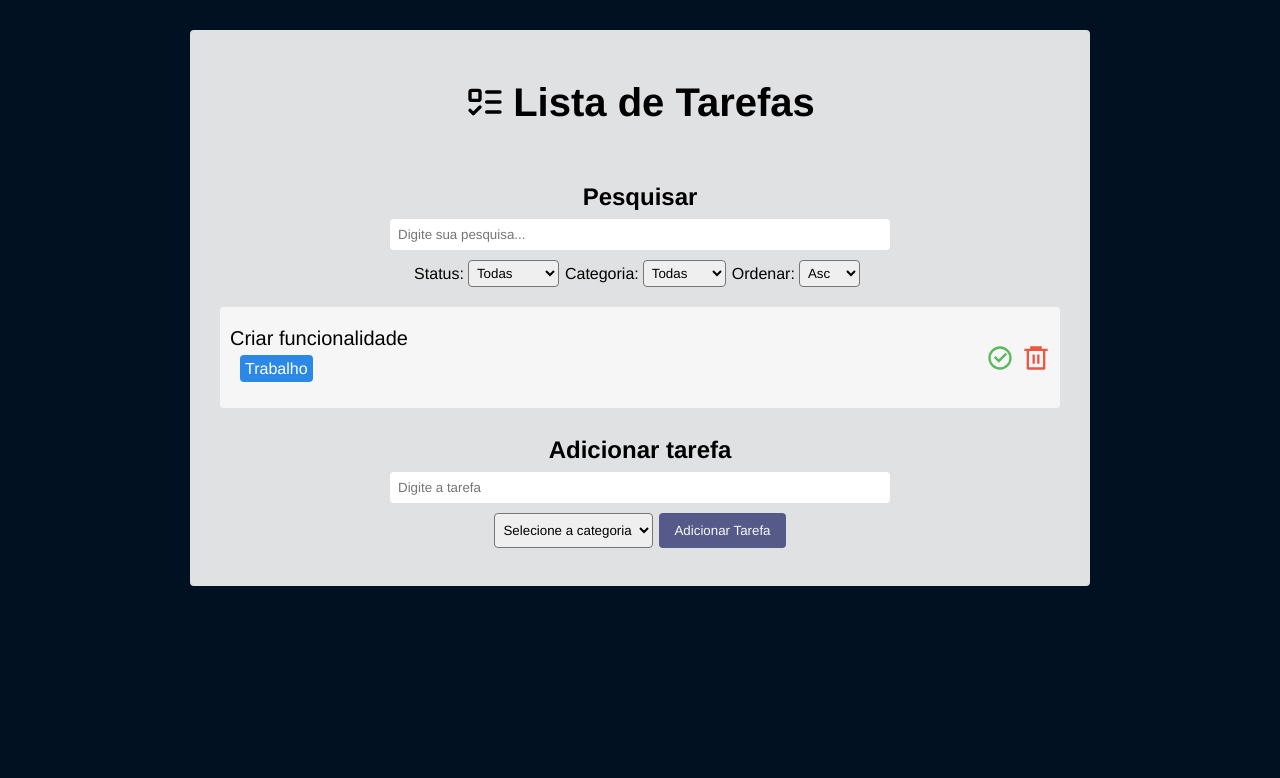
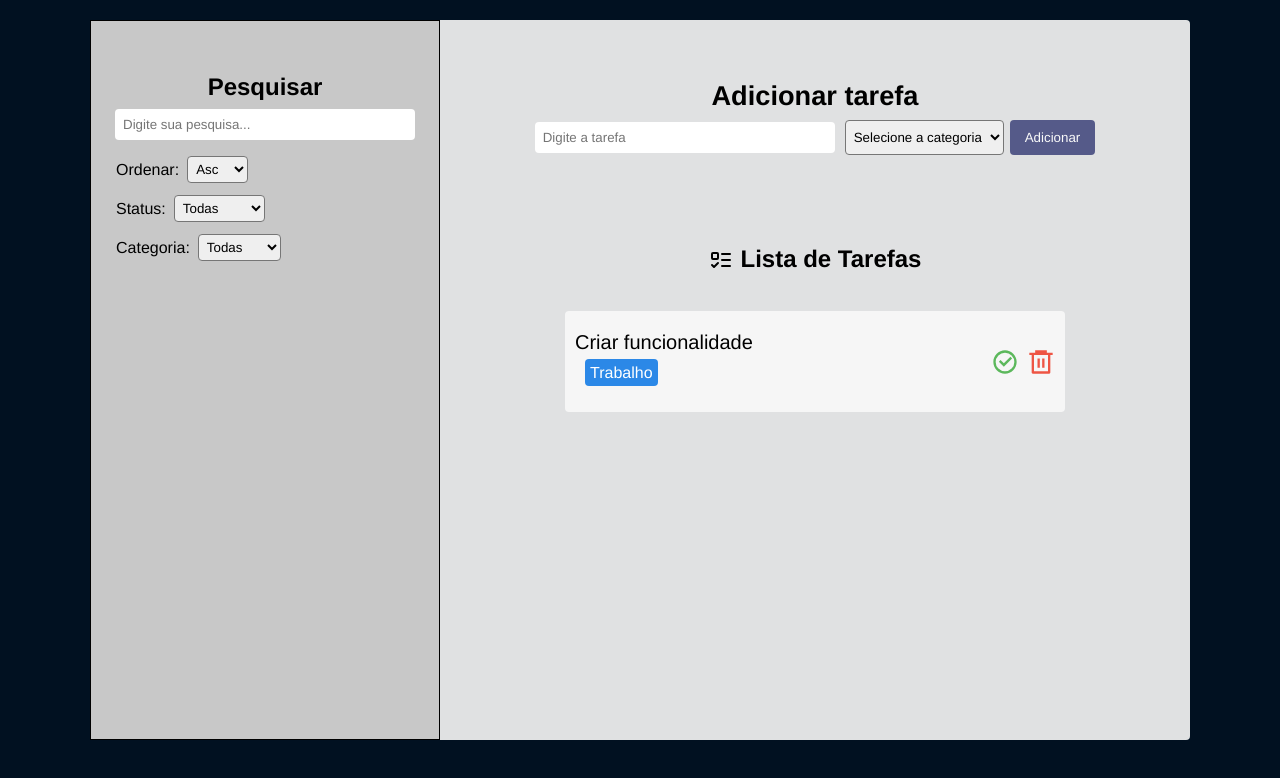
Before and after one commit to Brunoo-Lima/todo-list, a React (Vite) app: page / in a window 1280 px wide. Shown: the top 778 px of the page. Built offline with nearby package versions, Linux system fonts and the light colour scheme.

Commit message:
style: changing screen style

```diff
--- a/src/components/filter/Filter.jsx
+++ b/src/components/filter/Filter.jsx
@@ -1,6 +1,6 @@
 import { useContext } from 'react';
 import Select from '../form/Select';
-import { Container, Ordenation, Text } from './FilterStyle';
+import { Container, ContainerSelect, Ordenation, Text } from './FilterStyle';
 import { UserContext } from '../../UserContext';
 
 const Filter = () => {
@@ -9,6 +9,18 @@ const Filter = () => {
 
   return (
     <Container>
+      <Ordenation>
+        <Text>Ordenar: </Text>
+
+        <Select
+          options={[
+            { value: 'Asc', label: 'Asc' },
+            { value: 'Desc', label: 'Desc' },
+          ]}
+          onChange={(e) => setSort(e.target.value)}
+        />
+      </Ordenation>
+      <ContainerSelect>
         <Text>Status: </Text>
 
         <Select
@@ -20,7 +32,9 @@ const Filter = () => {
           value={filter}
           onChange={(e) => setFilter(e.target.value)}
         />
+      </ContainerSelect>
 
+      <ContainerSelect>
         <Text>Categoria:</Text>
         <Select
           options={[
@@ -32,18 +46,7 @@ const Filter = () => {
           value={filterCategory}
           onChange={(e) => setFilterCategory(e.target.value)}
         />
-
-      <Ordenation>
-        <Text>Ordenar: </Text>
-
-        <Select
-          options={[
-            { value: 'Asc', label: 'Asc' },
-            { value: 'Desc', label: 'Desc' },
-          ]}
-          onChange={(e) => setSort(e.target.value)}
-        />
-      </Ordenation>
+      </ContainerSelect>
     </Container>
   );
 };
--- a/src/components/filter/FilterStyle.jsx
+++ b/src/components/filter/FilterStyle.jsx
@@ -2,17 +2,23 @@ import styled from 'styled-components';
 
 export const Container = styled.div`
   display: flex;
-  justify-content: center;
+  flex-direction: column;
+  margin: 10px 13px;
+`;
+
+export const ContainerSelect = styled.div`
+  display: flex;
   align-items: center;
-  margin: 10px;
+  margin: 6px 0;
 `;
 
 export const Text = styled.p`
   font-size: 16px;
-  margin-right: 4px;
+  margin-right: 8px;
 `;
 
 export const Ordenation = styled.div`
   display: flex;
   align-items: center;
+  margin: 6px 0;
 `;
--- a/src/components/form/styles/InputStyles.jsx
+++ b/src/components/form/styles/InputStyles.jsx
@@ -2,7 +2,7 @@ import styled from 'styled-components';
 
 export const InputField = styled.input`
   padding: 8px;
-  width: 500px;
+  width: 300px;
   border-radius: 4px;
   border: none;
   outline-color: #2384e6f5;
--- /dev/null
+++ b/src/components/todolist/Sidebar.jsx
@@ -0,0 +1,14 @@
+import { Container } from './styles/SidebarStyle';
+import Search from '../search/Search';
+import Filter from '../filter/Filter';
+
+const Sidebar = () => {
+  return (
+    <Container>
+      <Search />
+      <Filter />
+    </Container>
+  );
+};
+
+export default Sidebar;
--- a/src/components/todolist/TaskForm.jsx
+++ b/src/components/todolist/TaskForm.jsx
@@ -51,7 +51,7 @@ const TaskForm = () => {
               onChange={(e) => setCategory(e.target.value)}
             />
 
-            <Button type="submit">Adicionar Tarefa</Button>
+            <Button type="submit">Adicionar</Button>
           </SubContent>
         </Content>
       </form>
--- a/src/components/todolist/TodoList.jsx
+++ b/src/components/todolist/TodoList.jsx
@@ -2,22 +2,29 @@ import { useContext } from 'react';
 import Task from './Task';
 import TaskForm from './TaskForm';
 import { LuListTodo } from 'react-icons/lu';
-import Search from '../search/Search';
-import Filter from '../filter/Filter';
 import {
   Container,
+  Content,
   Icon,
   IconTitle,
   TextNotTask,
   Title,
+  ContentTask,
+  Tasks,
 } from './styles/TodoListStyle';
 import { UserContext } from '../../UserContext';
+import Sidebar from './Sidebar';
 
 const TodoList = () => {
   const { sortedTasks } = useContext(UserContext);
 
   return (
     <Container>
+      <Sidebar />
+      <Content>
+        <TaskForm />
+
+        <ContentTask>
           <IconTitle>
             <Icon>
               <LuListTodo />
@@ -25,20 +32,19 @@ const TodoList = () => {
             <Title>Lista de Tarefas</Title>
           </IconTitle>
 
-      <Search />
-      <Filter />
-
+          <Tasks>
             {sortedTasks.length <= 0 ? (
               <TextNotTask>Não há tarefas.</TextNotTask>
             ) : (
-        <div>
+              <>
                 {sortedTasks.map((task) => (
                   <Task key={task.id} task={task} />
                 ))}
-        </div>
+              </>
             )}
-
-      <TaskForm />
+          </Tasks>
+        </ContentTask>
+      </Content>
     </Container>
   );
 };
--- /dev/null
+++ b/src/components/todolist/styles/SidebarStyle.jsx
@@ -0,0 +1,8 @@
+import styled from 'styled-components';
+
+export const Container = styled.div`
+  background-color: #c8c8c8;
+  border: 1px solid #000;
+  padding: 32px 12px;
+  height: 90vh;
+`;
--- a/src/components/todolist/styles/TaskFormStyle.jsx
+++ b/src/components/todolist/styles/TaskFormStyle.jsx
@@ -3,18 +3,16 @@ import styled from 'styled-components';
 export const Container = styled.div`
   display: flex;
   justify-content: center;
-  padding: 8px;
-  margin: 10px;
 `;
 
 export const Title = styled.h2`
   text-align: center;
+  font-size: 1.7rem;
   margin-bottom: 8px;
 `;
 
 export const Content = styled.div`
   display: flex;
-  flex-direction: column;
   align-items: center;
   gap: 10px;
 `;
--- a/src/components/todolist/styles/TaskStyle.jsx
+++ b/src/components/todolist/styles/TaskStyle.jsx
@@ -8,6 +8,7 @@ export const Tasks = styled.div`
   padding: 10px;
   margin: 10px 0;
   border-radius: 4px;
+  width: 500px;
 
   @media (max-width: 536px) {
     flex-direction: column;
--- a/src/components/todolist/styles/TodoListStyle.jsx
+++ b/src/components/todolist/styles/TodoListStyle.jsx
@@ -1,10 +1,22 @@
 import styled from 'styled-components';
 
 export const Container = styled.div`
+  display: grid;
+  grid-template-columns: 350px 1fr;
+  height: 90vh;
+`;
+
+export const Content = styled.div`
   display: flex;
+  align-items: center;
   flex-direction: column;
-  justify-content: center;
   margin: 0 auto;
+  padding: 60px 20px;
+`;
+
+export const ContentTask = styled.div`
+  margin-top: 60px;
+  margin-bottom: 40px;
 `;
 
 export const IconTitle = styled.div`
@@ -15,20 +27,16 @@ export const IconTitle = styled.div`
 `;
 
 export const Icon = styled.div`
-  font-size: 2.5rem;
-
-  @media (max-width: 536px) {
-    font-size: 1.8rem;
-  }
+  font-size: 1.5rem;
 `;
 
 export const Title = styled.h1`
-  font-size: 2.5rem;
+  font-size: 1.5rem;
   margin-left: 8px;
+`;
 
-  @media (max-width: 536px) {
-    font-size: 1.8rem;
-  }
+export const Tasks = styled.div`
+  /* position: absolute; */
 `;
 
 export const TextNotTask = styled.p`
--- a/src/styles/App.jsx
+++ b/src/styles/App.jsx
@@ -1,9 +1,8 @@
 import styled from 'styled-components';
 
 export const Aplication = styled.div`
-  max-width: 900px;
+  max-width: 1100px;
   margin: 0 auto;
-  padding: 20px 30px;
   background-color: #efefefef;
   border-radius: 4px;
 `;
--- a/src/styles/GlobalStyle.jsx
+++ b/src/styles/GlobalStyle.jsx
@@ -17,7 +17,7 @@ export const GlobalStyle = createGlobalStyle`
   }
 
   body {
-    padding: 30px;
+    padding: 20px 0;
     background-color: #011121;
   }
 
```
Lines whose indentation alone changed are shown as unchanged.
